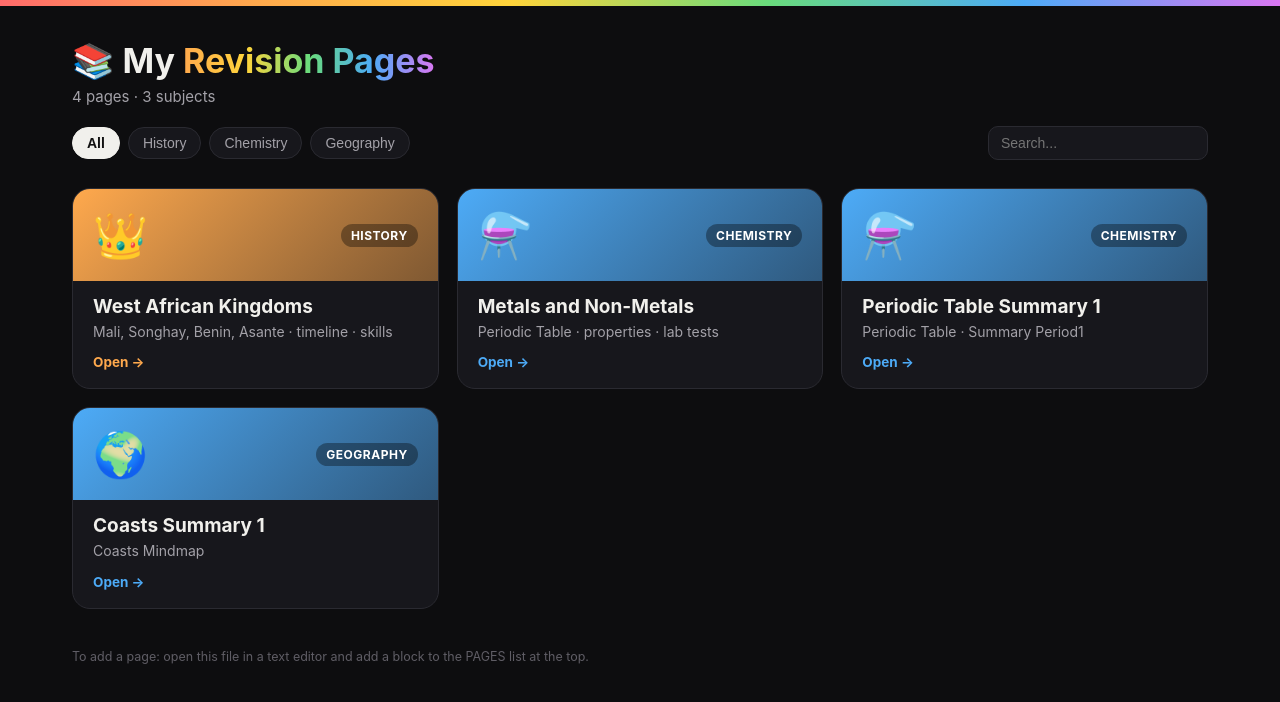
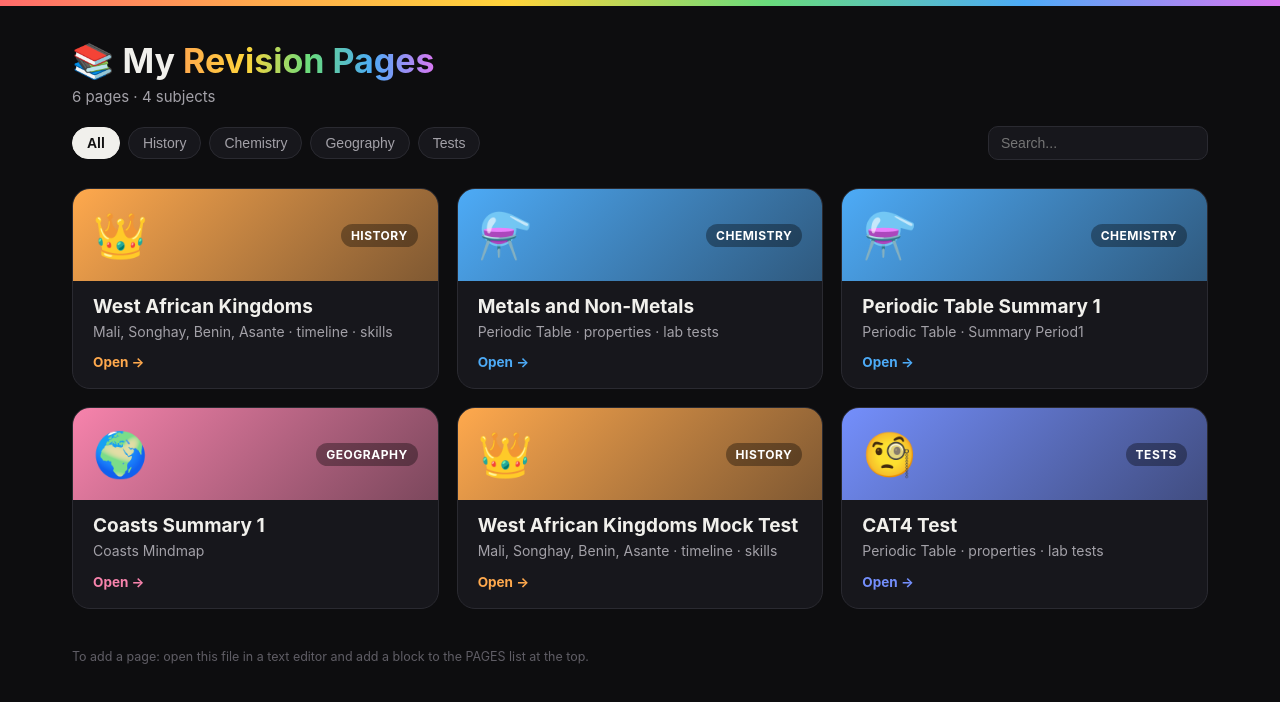
Before and after one commit to Ehden7/Year8MindMaps, a plain HTML site: page index.html in a window 1280 px wide. Drawn offline with Linux system fonts and the light colour scheme.

Commit message:
Update index.html

```diff
--- a/index.html
+++ b/index.html
@@ -57,8 +57,26 @@ const PAGES = [
     subject: "Geography",
     file:    "Coasts_Mindmap.html",
     icon:    "🌍",
-    color:   "#4DABF7",
+    color:   "#F783AC",
     note:    "Coasts Mindmap",
+    date:    ""
+  },
+    {
+    title:   "West African Kingdoms Mock Test",
+    subject: "History",
+    file:    "West_African_Kingdoms_MockTest.html",
+    icon:    "👑",
+    color:   "#FFA94D",
+    note:    "Mali, Songhay, Benin, Asante · timeline · skills",
+    date:    ""
+  },
+   {
+    title:   "CAT4 Test",
+    subject: "Tests",
+    file:    "CAT4_Practice_Years_5_6_8_9.html",
+    icon:    "🧐",
+    color:   "#748FFC",
+    note:    "Periodic Table · properties · lab tests",
     date:    ""
   },
   // <-- paste the next page here
```
